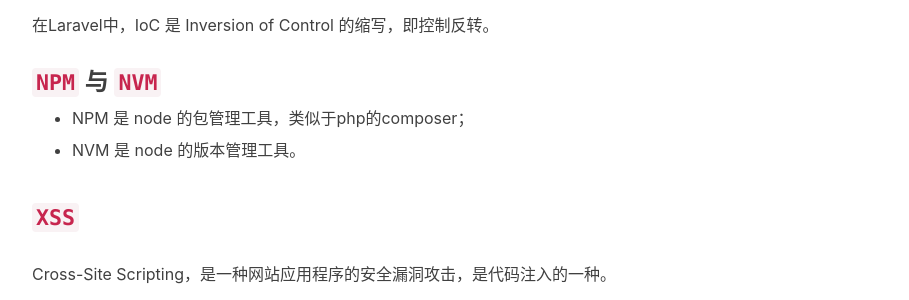
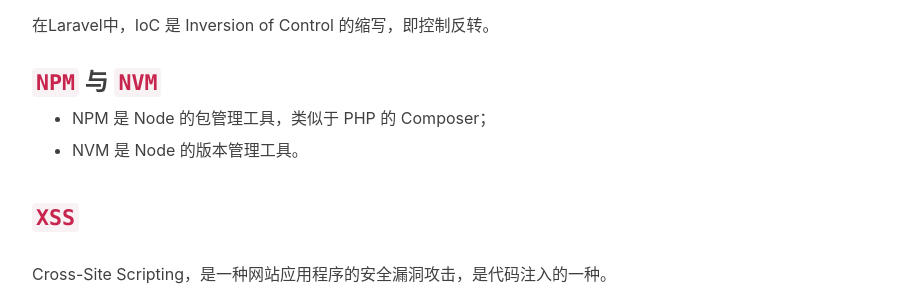
Before and after one commit to ywlvs/ywlvs.github.io, a Jekyll site: the page built from _posts/2018-01-03-some-general-knowledge.markdown, in a window 1280 px wide and 900 px high, scrolled down 2365 px. Shown: the part 152-452 px from the top of the window, without its empty margins (233-1142 px from the left). Built offline with Jekyll 4.4.1, drawn with Linux system fonts in a browser that asks for light colours; nearby versions of some CDN libraries; comment, search, counter and statistics services are not loaded.

Commit message:
format-code

```diff
--- a/_posts/2018-01-03-some-general-knowledge.markdown
+++ b/_posts/2018-01-03-some-general-knowledge.markdown
@@ -82,9 +82,9 @@
 
 ### **`NPM` 与 `NVM`**
 
-+ NPM 是 node 的包管理工具，类似于php的composer；
++ NPM 是 Node 的包管理工具，类似于 PHP 的 Composer；
 
-+ NVM 是 node 的版本管理工具。
++ NVM 是 Node 的版本管理工具。
 
 ### **`XSS`**
 
```
